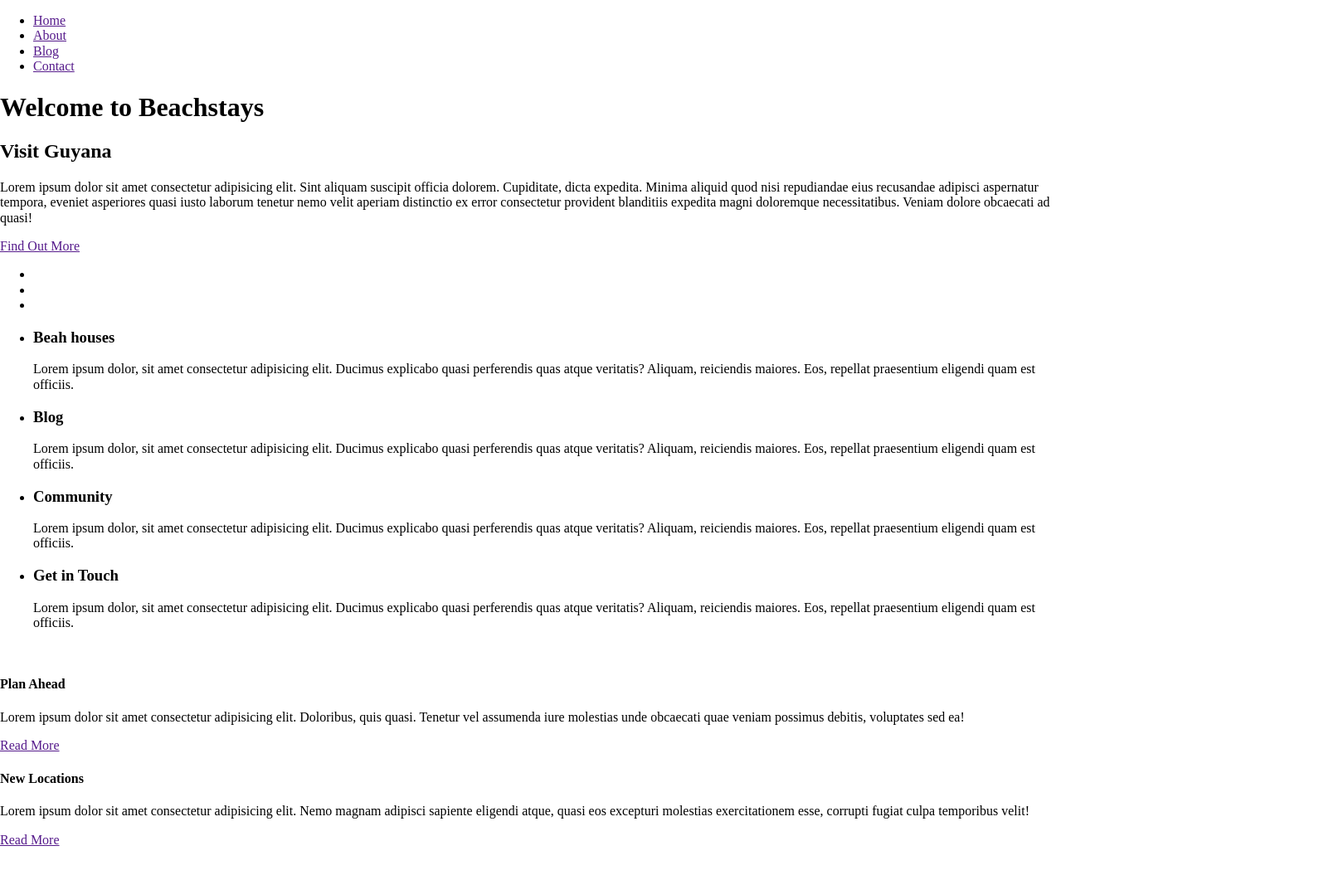
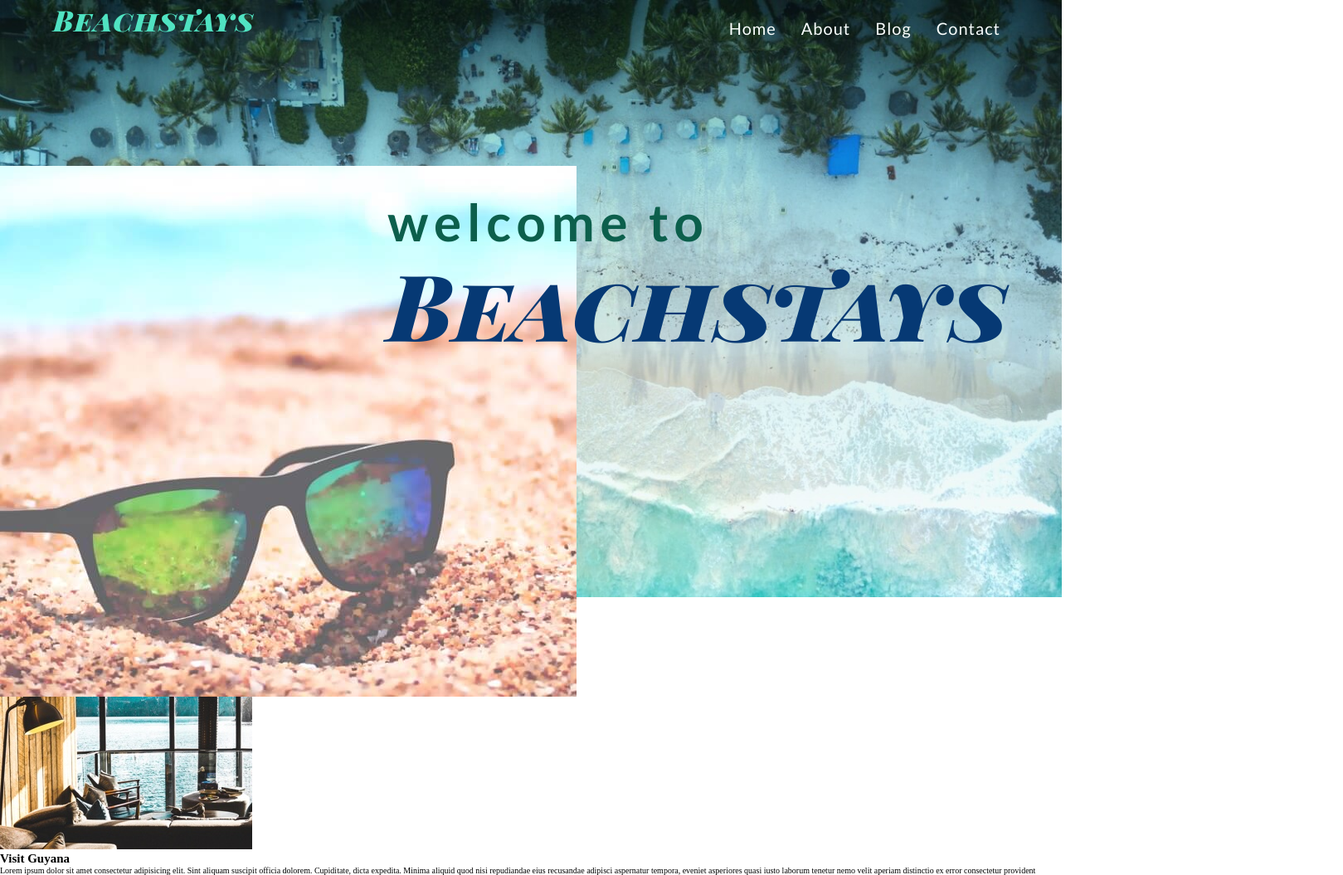
Before and after one commit to TanishaCodess/BeachStayPSD, a plain HTML site: page index.html in a window 1280 px wide. Shown: the top 1055 px of the page at 83% size, 1619 px wide, since content can reach past the window. Drawn offline with Linux system fonts and the light colour scheme.

Commit message:
started basic styling

```diff
--- a/index.html
+++ b/index.html
@@ -4,14 +4,17 @@
 <head>
     <meta charset="UTF-8">
     <meta name="viewport" content="width=device-width, initial-scale=1.0">
+    <script src="https://kit.fontawesome.com/c882b61f18.js" crossorigin="anonymous"></script>
+    <link href="https://fonts.googleapis.com/css2?family=Lato:wght@300;400;700&family=Playfair+Display+SC:ital,wght@1,900&display=swap" rel="stylesheet">
     <link rel="stylesheet" href="styles/style.css">
     <title>Beach Stay</title>
 </head>
 
 <body>
-    <header>
-        <span class="logo"></span>
+    <header class="indexHeader">
+        <div class="wrapper">
             <nav>
+                <span class="logo">Beachstays</span>
                 <ul>
                     <li><a href="">Home</a></li>
                     <li><a href="">About</a></li>
@@ -19,10 +22,18 @@
                     <li><a href="">Contact</a></li>
                 </ul>
             </nav>
-        <h1> Welcome to <span class="title">Beachstays</span></h1>
+            <div class="titleContainer">
+                <h1 class="indexHeading"> welcome to </h1>
+                <h2 class="title">Beachstays</h2>
+            </div>
+        </div>
+        <div class="headerImgContainer">
+            <img src="./assets/header-box.jpg" alt="a pair of sunglasses on the beach">
+        </div>
     </header>
 
     <section class="about">
+        <img src="./assets/small-box.jpg" alt="a view from inside an apartment looking out onto the water">
         <h2>Visit Guyana</h2>
         <p>Lorem ipsum dolor sit amet consectetur adipisicing elit. Sint aliquam suscipit officia dolorem. Cupiditate, dicta expedita. Minima aliquid quod nisi repudiandae eius recusandae adipisci aspernatur tempora, eveniet asperiores quasi iusto laborum
             tenetur nemo velit aperiam distinctio ex error consectetur provident blanditiis expedita magni doloremque necessitatibus. Veniam dolore obcaecati ad quasi!</p>
@@ -31,31 +42,31 @@
 
     <section class="gallery">
         <ul>
-            <li><img src="" alt=""></li>
-            <li><img src="" alt=""></li>
-            <li><img src="" alt=""></li>
+            <li><img src="./assets/gallery-image1.jpg" alt="a house on stilts sitting on the beach"></li>
+            <li><img src="./assets/gallery-image2.jpg" alt="a wodden cottage with light coming from its windows"></li>
+            <li><img src="./assets/gallery-image3.jpg" alt="a house with palm trees around it on the beach"></li>
         </ul>
     </section>
 
     <section class="info">
         <ul>
             <li>
-                <i></i>
+                <i class="fas fa-home"></i>
                 <h3>Beah houses</h3>
                 <p>Lorem ipsum dolor, sit amet consectetur adipisicing elit. Ducimus explicabo quasi perferendis quas atque veritatis? Aliquam, reiciendis maiores. Eos, repellat praesentium eligendi quam est officiis.</p>
             </li>
             <li>
-                <i></i>
+                <i class="fas fa-file"></i>
                 <h3>Blog</h3>
                 <p>Lorem ipsum dolor, sit amet consectetur adipisicing elit. Ducimus explicabo quasi perferendis quas atque veritatis? Aliquam, reiciendis maiores. Eos, repellat praesentium eligendi quam est officiis.</p>
             </li>
             <li>
-                <i></i>
+                <i class="fas fa-users"></i>
                 <h3>Community</h3>
                 <p>Lorem ipsum dolor, sit amet consectetur adipisicing elit. Ducimus explicabo quasi perferendis quas atque veritatis? Aliquam, reiciendis maiores. Eos, repellat praesentium eligendi quam est officiis.</p>
             </li>
             <li>
-                <i></i>
+                <i class="fas fa-phone"></i>
                 <h3>Get in Touch</h3>
                 <p>Lorem ipsum dolor, sit amet consectetur adipisicing elit. Ducimus explicabo quasi perferendis quas atque veritatis? Aliquam, reiciendis maiores. Eos, repellat praesentium eligendi quam est officiis.</p>
             </li>
@@ -64,7 +75,7 @@
 
     <section class="planLocation">
         <div class="top">
-            <img src="" alt="">
+            <img src="./assets/left-image.jpg" alt="a vacation house and a clear sky">
             <h4>Plan Ahead</h4>
             <p>Lorem ipsum dolor sit amet consectetur adipisicing elit. Doloribus, quis quasi. Tenetur vel assumenda iure molestias unde obcaecati quae veniam possimus debitis, voluptates sed ea!</p>
             <a href="" class="readMore">Read More</a>
@@ -74,10 +85,11 @@
             <h4>New Locations</h4>
             <p>Lorem ipsum dolor sit amet consectetur adipisicing elit. Nemo magnam adipisci sapiente eligendi atque, quasi eos excepturi molestias exercitationem esse, corrupti fugiat culpa temporibus velit!</p>
             <a href="" class="readMore">Read More</a>
-            <img src="" alt="">
+            <img src="./assets/right-image.jpg" alt="a beautiful beach with crystal blue water">
         </div>
 
-        <img src="" alt="">
+        <div class="backgroundBeach"></div>
+
     </section>
 
     <section class="freeTrip">
--- a/styles/sass/style.scss
+++ b/styles/sass/style.scss
@@ -2,3 +2,118 @@
 // Variables
 $SpruceGreen: #0C5F4c;
 $GreenishCyan: #50E3C2;
+$TwilightBlue: #063974;
+$LightLightBlue: #D2F9F1;
+$IceBlue: #FAFFFE;
+$Black: #2C2C2C;
+// Style Stripping and defaults
+html {
+    font-size: 62.5%;
+}
+
+ul {
+    margin: 0;
+}
+
+li {
+    list-style-type: none;
+}
+
+a {
+    text-decoration: none;
+    color: inherit;
+}
+
+p {
+    margin: 0;
+}
+
+// img {
+//     width: 100%;
+// }
+.wrapper {
+    max-width: 1200px;
+    margin: 0 auto;
+    width: 90%;
+}
+
+header {
+    height: 90vh;
+}
+
+h1,
+h2 {
+    margin: 0;
+}
+
+nav {
+    font-family: 'Lato', sans-serif;
+    font-size: 2rem;
+    color: $IceBlue;
+    line-height: 29px;
+    letter-spacing: 1px;
+    display: flex;
+    justify-content: space-between;
+}
+
+nav ul {
+    display: flex;
+    padding-top: 10px;
+}
+
+nav ul li {
+    padding: 10px;
+    margin-left: 10px;
+}
+
+// Index Page, Header Section
+.indexHeader {
+    background-image: url(../assets/home-image-1.jpg);
+    background-size: cover;
+    background-position: center;
+    background-repeat: no-repeat;
+    .wrapper {
+        position: relative;
+    }
+    .logo {
+        font-family: 'Playfair Display SC', serif;
+        font-weight: 900;
+        font-style: italic;
+        color: $GreenishCyan;
+        font-size: 3.46rem;
+        padding-top: 10px;
+    }
+    .title {
+        font-family: 'Playfair Display SC', serif;
+        font-weight: 900;
+        font-style: italic;
+        font-size: 11.12rem;
+        color: $TwilightBlue;
+    }
+    .indexHeading {
+        font-family: 'Lato', sans-serif;
+        font-weight: 700;
+        font-style: bold;
+        font-size: 6.2rem;
+        letter-spacing: 6.7px;
+        color: $SpruceGreen;
+    }
+    .titleContainer {
+        width: 100%;
+        height: 100%;
+        margin-top: 15%;
+        margin-left: 35%;
+        position: relative;
+        z-index: 1;
+    }
+    .headerImgContainer {
+        width: 45%;
+        position: absolute;
+        top: 25%;
+        z-index: 0;
+        min-width: 600px;
+    }
+}
+
+// font-family: 'Lato', sans-serif;
+// font-family: 'Playfair Display SC', serif;
```
Also changed, not shown: pages/blog.html (+9 -8 lines), pages/contact.html (+7 -5 lines), styles/style.css. Lines whose indentation alone changed are shown as unchanged.
